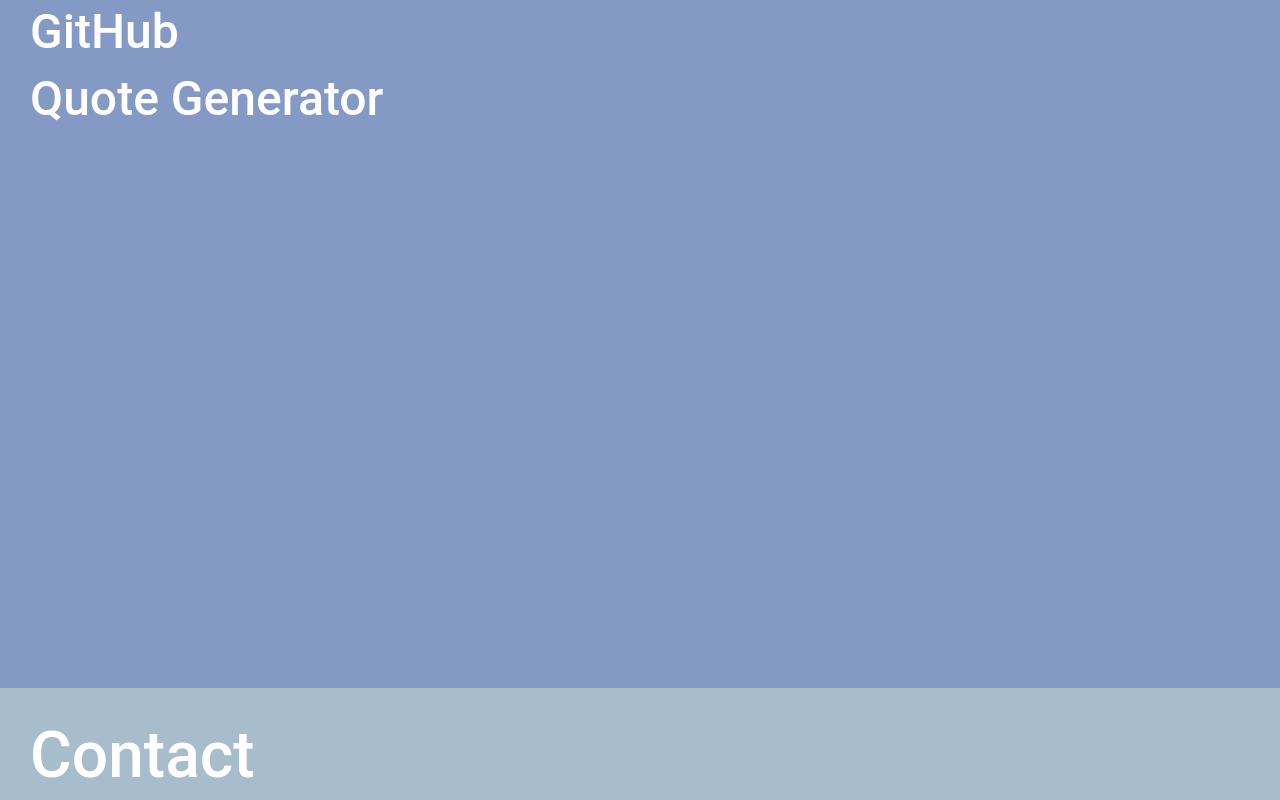
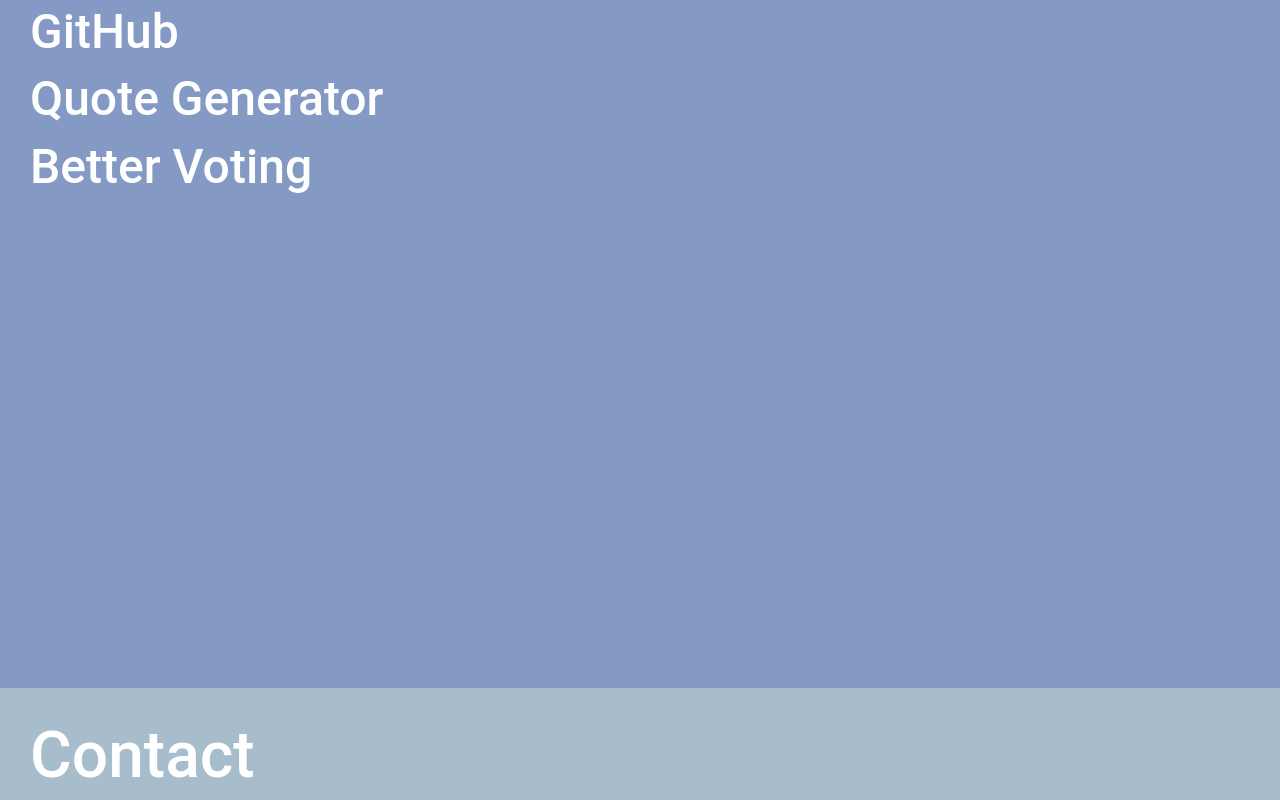
Before and after one commit to csamuele/csamuele.github.io, a website: page index.html in a window 1280 px wide. Shown: the part 2912-3712 px from the top of the page. Drawn offline with nearby package versions, Linux system fonts and the light colour scheme.

Commit message:
added bettervoting to projects

```diff
--- a/index.html
+++ b/index.html
@@ -123,6 +123,10 @@
             <p>This is a small project I made for codecademy to show off my javascript skills. It just generates a random quote when you click the button</p>
           </div>
         </a>
+        <a href="https://bettervoting.com" target="_blank">
+          <div class="project-card" onmouseover="showDescription(this)" onmouseout="hideDescription(this)">
+            <h3>Better Voting</h3>
+            <p>This is a project I've contributed to from the Equal Vote Coalition that allows users to create elections and polls and vote in them using a variety of voting methods</p>
       </div>
     </section>
     <section id="Contact">
```
